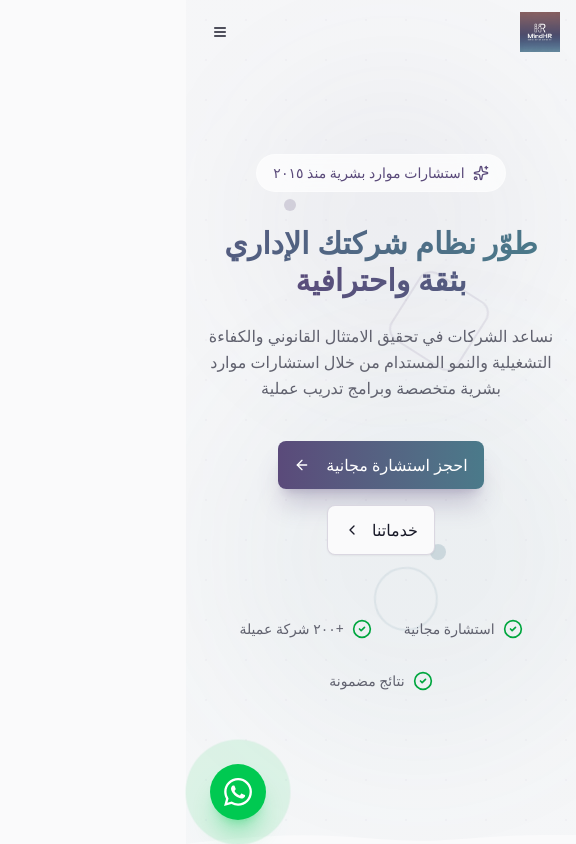
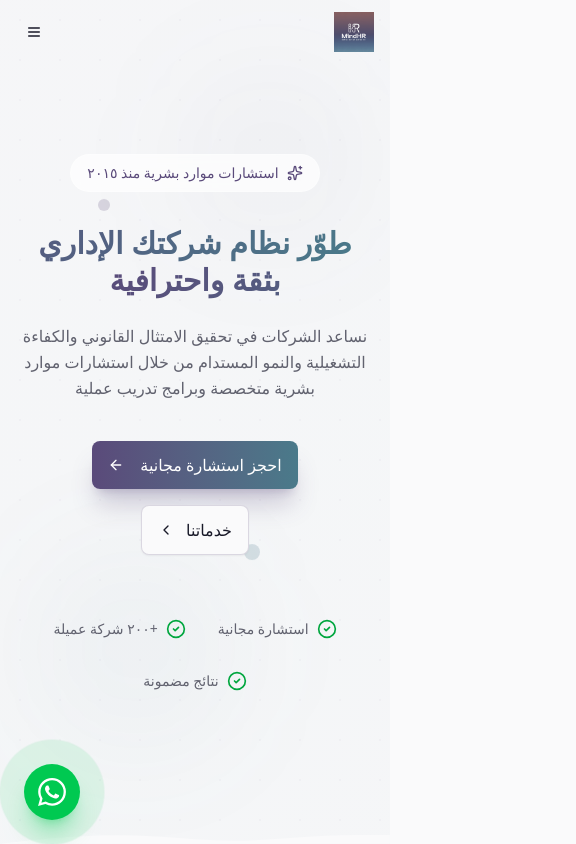
Before and after one commit to ahmedmangood/mindhr, a Next.js app: page / in a window 390 px wide. Shown: the top 844 px of the page, 576 px wide, since content can reach past the window. Built offline with nearby package versions, Linux system fonts and the light colour scheme.

Commit message:
7532b6a1-73f1-4caa-b0dd-05b96374e19e

```diff
--- a/src/app/globals.css
+++ b/src/app/globals.css
@@ -88,6 +88,10 @@
   * {
     @apply border-border outline-ring/50;
   }
+  html,
+  body {
+    overflow-x: hidden;
+  }
   body {
     @apply bg-background text-foreground;
   }
@@ -96,6 +100,7 @@
 /* Smooth scrolling */
 html {
   scroll-behavior: smooth;
+  overflow-x: hidden;
 }
 
 /* RTL support */
--- a/src/app/page.tsx
+++ b/src/app/page.tsx
@@ -204,10 +204,10 @@ function HeroSection() {
 
       {/* Floating Shapes */}
       <div className="absolute inset-0 overflow-hidden pointer-events-none">
-        <div className="absolute top-20 start-10 w-72 h-72 bg-mindhr-purple/5 rounded-full blur-3xl animate-float" />
-        <div className="absolute bottom-20 end-10 w-96 h-96 bg-mindhr-blue/5 rounded-full blur-3xl animate-float-delayed" />
-        <div className="absolute top-1/3 start-1/4 w-20 h-20 border-2 border-mindhr-purple/10 rounded-xl animate-rotate-slow" />
-        <div className="absolute bottom-1/4 end-1/3 w-16 h-16 border-2 border-mindhr-blue/10 rounded-full animate-move-diagonal" />
+        <div className="absolute top-20 start-10 w-40 sm:w-72 h-40 sm:h-72 bg-mindhr-purple/5 rounded-full blur-3xl animate-float" />
+        <div className="absolute bottom-20 end-10 w-48 sm:w-96 h-48 sm:h-96 bg-mindhr-blue/5 rounded-full blur-3xl animate-float-delayed" />
+        <div className="hidden sm:block absolute top-1/3 start-1/4 w-20 h-20 border-2 border-mindhr-purple/10 rounded-xl animate-rotate-slow" />
+        <div className="hidden sm:block absolute bottom-1/4 end-1/3 w-16 h-16 border-2 border-mindhr-blue/10 rounded-full animate-move-diagonal" />
         <div className="absolute top-1/4 end-1/4 w-3 h-3 bg-mindhr-purple/20 rounded-full animate-float-slow" />
         <div className="absolute bottom-1/3 start-1/3 w-4 h-4 bg-mindhr-blue/20 rounded-full animate-float" />
       </div>
@@ -338,7 +338,7 @@ function AboutSection() {
 
   return (
     <section id="about" className="py-20 md:py-28 bg-background relative overflow-hidden">
-      <div className="absolute top-0 end-0 w-96 h-96 bg-mindhr-purple/3 rounded-full blur-3xl -translate-y-1/2 translate-x-1/2" />
+      <div className="absolute top-0 end-0 w-48 sm:w-96 h-48 sm:h-96 bg-mindhr-purple/3 rounded-full blur-3xl -translate-y-1/2 translate-x-1/2" />
 
       <div className="max-w-7xl mx-auto px-4 sm:px-6 lg:px-8 relative">
         <ScrollReveal className="text-center mb-16">
@@ -443,7 +443,7 @@ function ServicesSection() {
 
   return (
     <section id="services" className="py-20 md:py-28 bg-muted/30 relative">
-      <div className="absolute bottom-0 start-0 w-96 h-96 bg-mindhr-blue/3 rounded-full blur-3xl translate-y-1/2 -translate-x-1/2" />
+      <div className="absolute bottom-0 start-0 w-48 sm:w-96 h-48 sm:h-96 bg-mindhr-blue/3 rounded-full blur-3xl translate-y-1/2 -translate-x-1/2" />
 
       <div className="max-w-7xl mx-auto px-4 sm:px-6 lg:px-8 relative">
         <ScrollReveal className="text-center mb-16">
@@ -615,7 +615,7 @@ function WhyUsSection() {
 
   return (
     <section id="why-us" className="py-20 md:py-28 bg-muted/30 relative overflow-hidden">
-      <div className="absolute top-1/2 start-1/2 -translate-x-1/2 -translate-y-1/2 w-[600px] h-[600px] bg-gradient-to-br from-mindhr-purple/5 to-mindhr-blue/5 rounded-full blur-3xl" />
+      <div className="absolute top-1/2 start-1/2 -translate-x-1/2 -translate-y-1/2 w-[300px] sm:w-[600px] h-[300px] sm:h-[600px] bg-gradient-to-br from-mindhr-purple/5 to-mindhr-blue/5 rounded-full blur-3xl" />
 
       <div className="max-w-7xl mx-auto px-4 sm:px-6 lg:px-8 relative">
         <ScrollReveal className="text-center mb-16">
@@ -744,8 +744,8 @@ function CtaSection() {
     <section className="py-20 md:py-28 relative overflow-hidden">
       <div className="absolute inset-0 animated-gradient opacity-95" />
       <div className="absolute inset-0 overflow-hidden pointer-events-none">
-        <div className="absolute top-10 start-10 w-32 h-32 border border-white/10 rounded-full animate-float" />
-        <div className="absolute bottom-10 end-20 w-24 h-24 border border-white/10 rounded-xl animate-float-delayed" />
+        <div className="hidden sm:block absolute top-10 start-10 w-32 h-32 border border-white/10 rounded-full animate-float" />
+        <div className="hidden sm:block absolute bottom-10 end-20 w-24 h-24 border border-white/10 rounded-xl animate-float-delayed" />
         <div className="absolute top-1/2 start-1/3 w-16 h-16 bg-white/5 rounded-full animate-float-slow" />
       </div>
 
@@ -1028,8 +1028,8 @@ function Footer() {
   return (
     <footer className="bg-gradient-to-br from-mindhr-purple-dark to-mindhr-purple text-white relative overflow-hidden">
       <div className="absolute inset-0 overflow-hidden pointer-events-none">
-        <div className="absolute top-0 end-0 w-96 h-96 bg-mindhr-blue/10 rounded-full blur-3xl" />
-        <div className="absolute bottom-0 start-0 w-72 h-72 bg-mindhr-purple-light/10 rounded-full blur-3xl" />
+        <div className="absolute top-0 end-0 w-48 sm:w-96 h-48 sm:h-96 bg-mindhr-blue/10 rounded-full blur-3xl" />
+        <div className="absolute bottom-0 start-0 w-48 sm:w-72 h-48 sm:h-72 bg-mindhr-purple-light/10 rounded-full blur-3xl" />
       </div>
 
       <div className="relative max-w-7xl mx-auto px-4 sm:px-6 lg:px-8 py-16">
@@ -1196,7 +1196,7 @@ export default function MindHRPage() {
   }
 
   return (
-    <div className="min-h-screen flex flex-col">
+    <div className="min-h-screen flex flex-col overflow-x-hidden">
       <Header />
       <main className="flex-1">
         <HeroSection />
```
